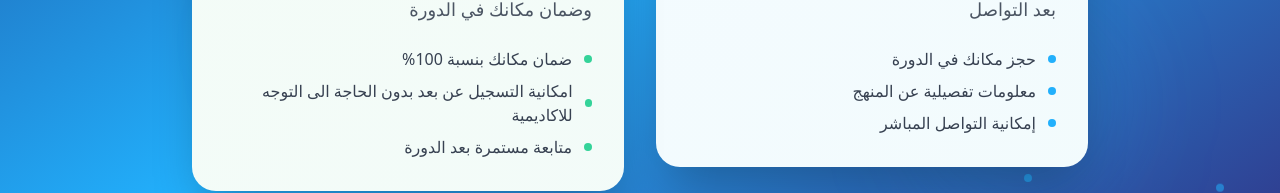
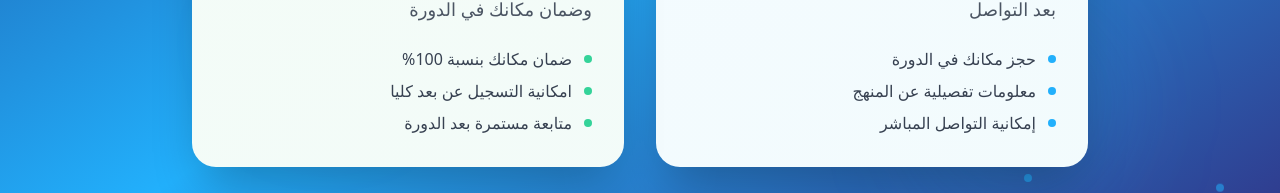
Before and after one commit to Spc461/rspc, a React (Vite) app: page / in a window 1280 px wide. Shown: the part 526-719 px from the top of the page. Built offline with nearby package versions, Linux system fonts and the light colour scheme; no server answers.

Commit message:
Updated ChoicePage.tsx

```diff
--- a/src/components/ChoicePage.tsx
+++ b/src/components/ChoicePage.tsx
@@ -100,7 +100,7 @@ const ChoicePage = ({ onChoiceSelect }: ChoicePageProps) => {
                   </li>
                   <li className="flex items-center">
                     <div className="w-2 h-2 bg-emerald-400 rounded-full ml-3"></div>
-                    امكانية التسجيل عن بعد بدون الحاجة الى التوجه للاكاديمية
+                    امكانية التسجيل عن بعد كليا
                   </li>
                   <li className="flex items-center">
                     <div className="w-2 h-2 bg-emerald-400 rounded-full ml-3"></div>
```
